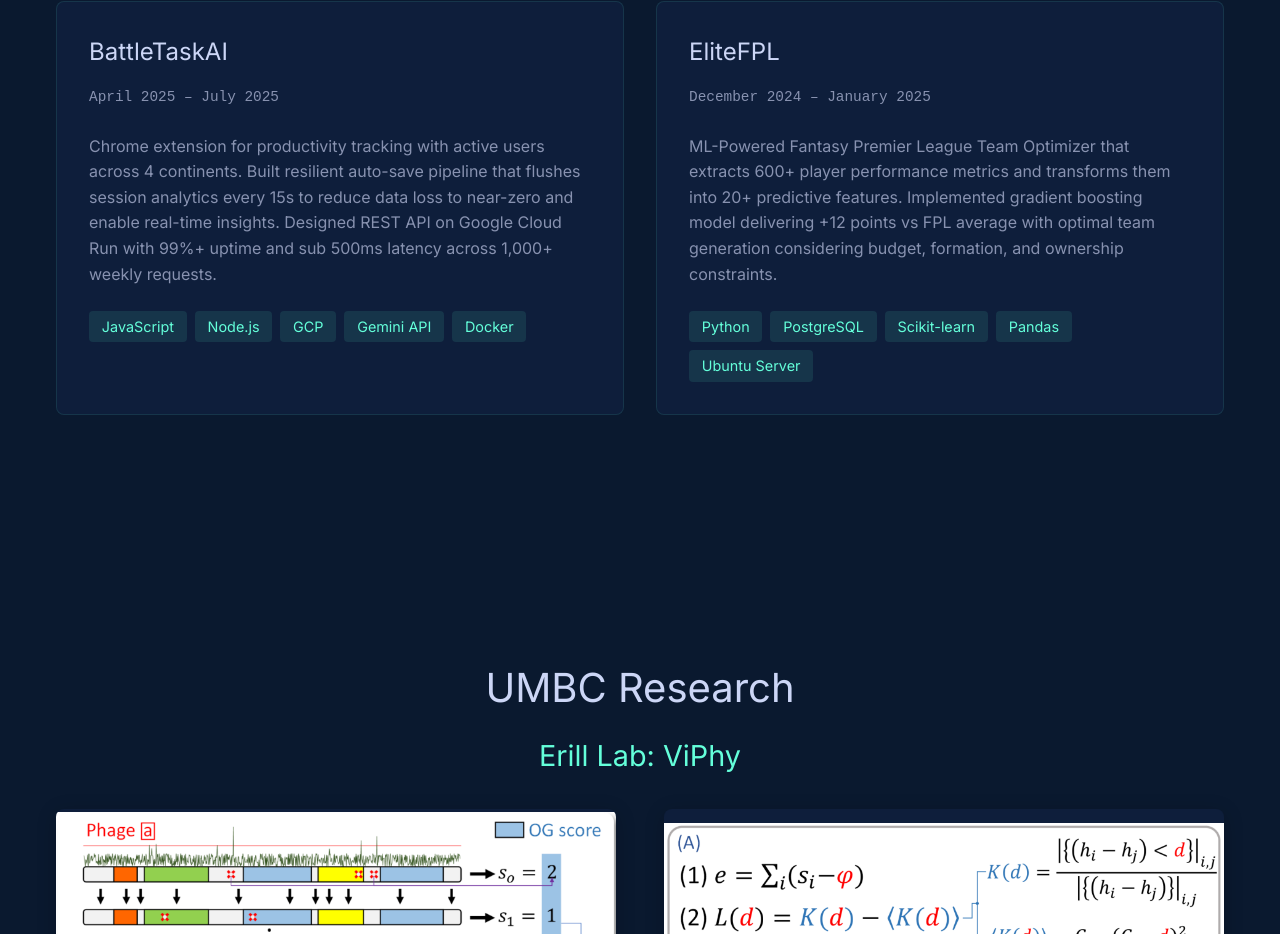
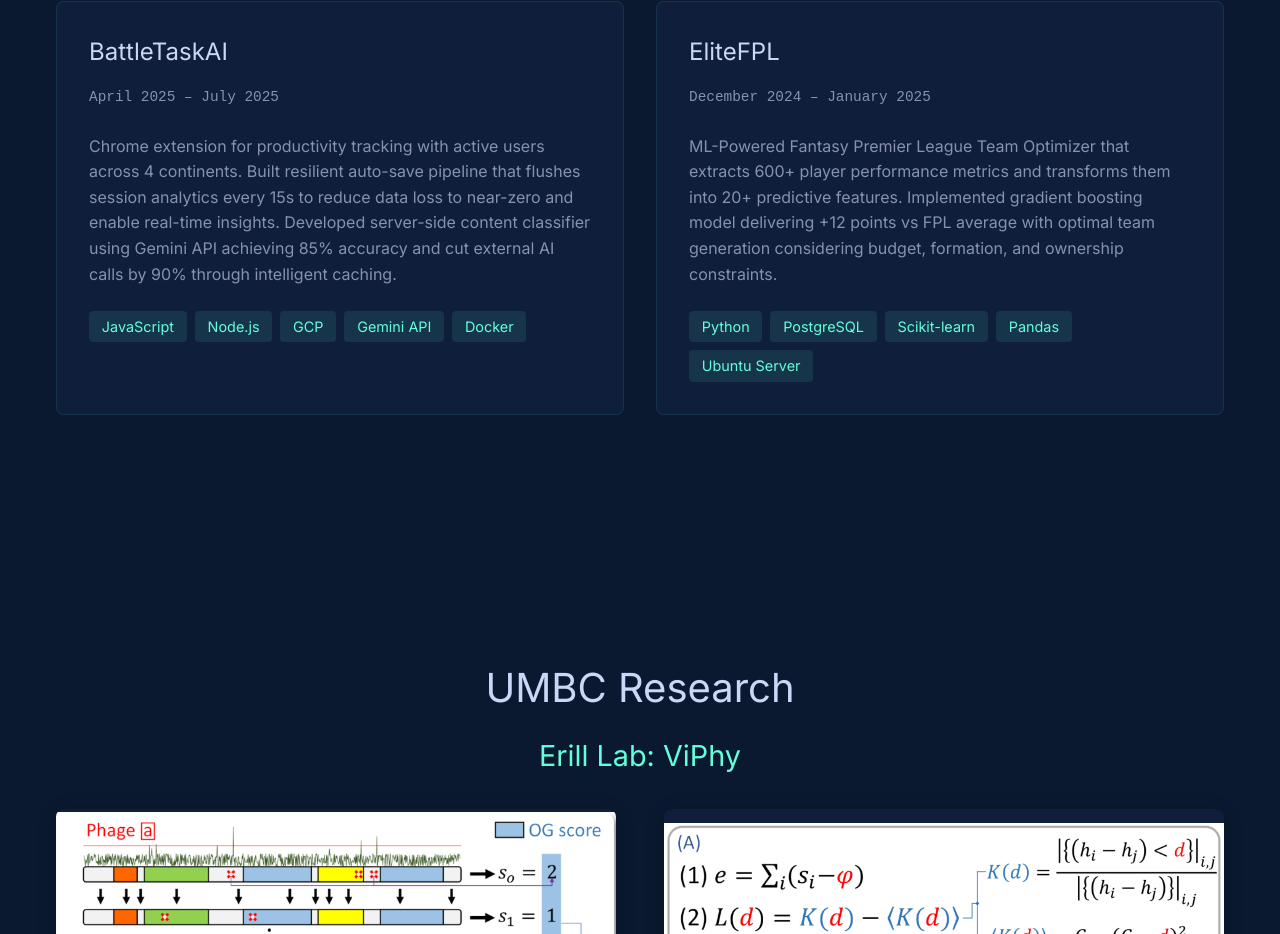
Before and after one commit to frahay123/personal_website, a Next.js app: page / in a window 1280 px wide. Shown: the part 1118-2052 px from the top of the page. Built offline with nearby package versions, Linux system fonts and the light colour scheme; a web font is replaced by a local one.

Commit message:
Update BattleTaskAI description to highlight caching optimization
- Replace Cloud Run details with content classifier and caching achievements
- Emphasize 90% reduction in external AI calls through intelligent caching
- Highlight 85% accuracy of Gemini API content classifier

```diff
--- a/src/pages/index.js
+++ b/src/pages/index.js
@@ -374,7 +374,7 @@
             >
               <h3>BattleTaskAI</h3>
               <p className={styles.projectDate}>April 2025 – July 2025</p>
-              <p>Chrome extension for productivity tracking with active users across 4 continents. Built resilient auto-save pipeline that flushes session analytics every 15s to reduce data loss to near-zero and enable real-time insights. Designed REST API on Google Cloud Run with 99%+ uptime and sub 500ms latency across 1,000+ weekly requests.</p>
+              <p>Chrome extension for productivity tracking with active users across 4 continents. Built resilient auto-save pipeline that flushes session analytics every 15s to reduce data loss to near-zero and enable real-time insights. Developed server-side content classifier using Gemini API achieving 85% accuracy and cut external AI calls by 90% through intelligent caching.</p>
               <div className={styles.techStack}>
                 <span>JavaScript</span>
                 <span>Node.js</span>
```
